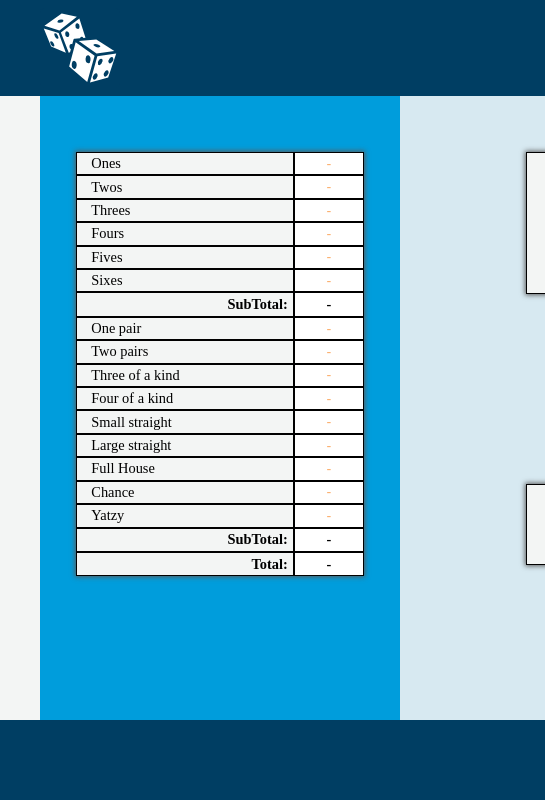
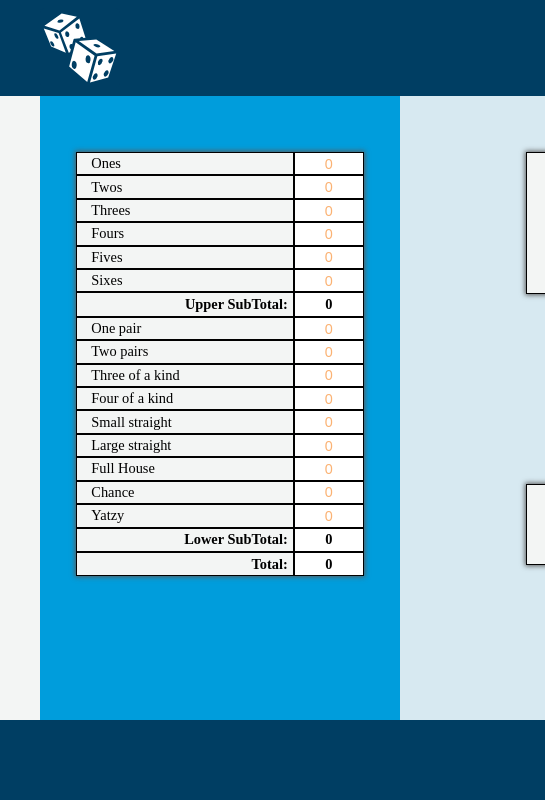
Before and after one commit to Martynas-K/Yatzy, a website: page index.html in a window 1280 px wide. Shown: the full height of the page, 0-545 px from the left. Drawn offline with Linux system fonts and the light colour scheme.

Commit message:
final score and restart implemented

```diff
--- a/index.html
+++ b/index.html
@@ -19,75 +19,75 @@
             <section class="score-board-container">
                 <div class="score-board-item">
                     <span class="score-board-item-description">Ones</span>
-                    <button id="ones" class="score-board-item-button upper" onclick="gameBoard.setScore(id)">-</button>
+                    <button id="ones" class="score-board-item-button upper" onclick="gameBoard.setScore(id)"></button>
                 </div>
                 <div class="score-board-item">
                     <span class="score-board-item-description">Twos</span>
-                    <button id="twos" class="score-board-item-button upper" onclick="gameBoard.setScore(id)">-</button>
+                    <button id="twos" class="score-board-item-button upper" onclick="gameBoard.setScore(id)"></button>
                 </div>
                 <div class="score-board-item">
                     <span class="score-board-item-description">Threes</span>
-                    <button id="threes" class="score-board-item-button upper" onclick="gameBoard.setScore(id)">-</button>
+                    <button id="threes" class="score-board-item-button upper" onclick="gameBoard.setScore(id)"></button>
                 </div>
                 <div class="score-board-item">
                     <span class="score-board-item-description">Fours</span>
-                    <button id="fours" class="score-board-item-button upper" onclick="gameBoard.setScore(id)">-</button>
+                    <button id="fours" class="score-board-item-button upper" onclick="gameBoard.setScore(id)"></button>
                 </div>
                 <div class="score-board-item">
                     <span class="score-board-item-description">Fives</span>
-                    <button id="fives" class="score-board-item-button upper" onclick="gameBoard.setScore(id)">-</button>
+                    <button id="fives" class="score-board-item-button upper" onclick="gameBoard.setScore(id)"></button>
                 </div>
                 <div class="score-board-item">
                     <span class="score-board-item-description">Sixes</span>
-                    <button id="sixes" class="score-board-item-button upper" onclick="gameBoard.setScore(id)">-</button>
+                    <button id="sixes" class="score-board-item-button upper" onclick="gameBoard.setScore(id)"></button>
                 </div>
                 <div class="score-board-item score-board-item-subtotal">
-                    <span class="score-board-item-description ">SubTotal: </span>
-                    <div id="upper-subtotal" class="score-board-item-button scored">-</div>
+                    <span class="score-board-item-description ">Upper SubTotal: </span>
+                    <div id="upper-subtotal" class="score-board-item-button totals">-</div>
                 </div>
                 <div class="score-board-item">
                     <span class="score-board-item-description">One pair</span>
-                    <button id="one-pair" class="score-board-item-button" onclick="gameBoard.setScore(id)">-</button>
+                    <button id="one-pair" class="score-board-item-button" onclick="gameBoard.setScore(id)"></button>
                 </div>
                 <div class="score-board-item">
                     <span class="score-board-item-description">Two pairs</span>
-                    <button id="two-pairs" class="score-board-item-button" onclick="gameBoard.setScore(id)">-</button>
+                    <button id="two-pairs" class="score-board-item-button" onclick="gameBoard.setScore(id)"></button>
                 </div>
                 <div class="score-board-item">
                     <span class="score-board-item-description">Three of a kind</span>
-                    <button id="three-of-a-kind" class="score-board-item-button" onclick="gameBoard.setScore(id)">-</button>
+                    <button id="three-of-a-kind" class="score-board-item-button" onclick="gameBoard.setScore(id)"></button>
                 </div>
                 <div class="score-board-item">
                     <span class="score-board-item-description">Four of a kind</span>
-                    <button id="four-of-a-kind" class="score-board-item-button" onclick="gameBoard.setScore(id)">-</button>
+                    <button id="four-of-a-kind" class="score-board-item-button" onclick="gameBoard.setScore(id)"></button>
                 </div>
                 <div class="score-board-item">
                     <span class="score-board-item-description">Small straight</span>
-                    <button id="small-straight" class="score-board-item-button" onclick="gameBoard.setScore(id)">-</button>
+                    <button id="small-straight" class="score-board-item-button" onclick="gameBoard.setScore(id)"></button>
                 </div>
                 <div class="score-board-item">
                     <span class="score-board-item-description">Large straight</span>
-                    <button id="large-straight" class="score-board-item-button" onclick="gameBoard.setScore(id)">-</button>
+                    <button id="large-straight" class="score-board-item-button" onclick="gameBoard.setScore(id)"></button>
                 </div>
                 <div class="score-board-item">
                     <span class="score-board-item-description">Full House</span>
-                    <button id="full-house" class="score-board-item-button" onclick="gameBoard.setScore(id)">-</button>
+                    <button id="full-house" class="score-board-item-button" onclick="gameBoard.setScore(id)"></button>
                 </div>
                 <div class="score-board-item">
                     <span class="score-board-item-description">Chance</span>
-                    <button id="chance" class="score-board-item-button" onclick="gameBoard.setScore(id)">-</button>
+                    <button id="chance" class="score-board-item-button" onclick="gameBoard.setScore(id)"></button>
                 </div>
                 <div class="score-board-item">
                     <span class="score-board-item-description">Yatzy</span>
-                    <button id="yatzy" class="score-board-item-button" onclick="gameBoard.setScore(id)">-</button>
+                    <button id="yatzy" class="score-board-item-button" onclick="gameBoard.setScore(id)"></button>
                 </div>
                 <div class="score-board-item score-board-item-subtotal">
-                    <span class="score-board-item-description ">SubTotal:</span>
-                    <div id="lower-subtotal" class="score-board-item-button scored">-</div>
+                    <span class="score-board-item-description ">Lower SubTotal:</span>
+                    <div id="lower-subtotal" class="score-board-item-button totals">-</div>
                 </div>
                 <div class="score-board-item score-board-item-subtotal">
                     <span class="score-board-item-description ">Total:</span>
-                    <div id="total" class="score-board-item-button scored">-</div>
+                    <div id="total" class="score-board-item-button totals">-</div>
                 </div>
             </section>
         </aside>
@@ -120,7 +120,7 @@
                 </div>
             </section>
             <section class="roll-button-container">
-                <button id="roll-button" class="roll-button" onclick="gameBoard.rollUnheldDice()">Roll Dice!</button>
+                <button id="roll-button" class="roll-button" onclick="gameBoard.rollButtonAction()">Roll Dice!</button>
             </section>
             <section class="dice-board-container dice-board-info">
                 <h3 id="info-heading" class="dice-board-info-heading">Click "Roll Dice" to begin the game!</h3>
--- a/js/gameBoard.js
+++ b/js/gameBoard.js
@@ -5,14 +5,26 @@ export const gameBoard = (() => {
         currentDiceValues = [],
         currentRoll = 0,
         upperSubtotal = 0,
-        lowerSubtotal = 0
+        lowerSubtotal = 0,
+        gameOver = false
 
     const rollButton = document.getElementById("roll-button");
     const infoHeading = document.getElementById("info-heading");
+    const infoSubheading = document.getElementById("info-subheading");
 
     const init = () => {
         getDiceSlots();
         displayInitialDice();
+        setInitialScoreValues();
+        disableScoreBoard();
+    }
+
+    const setInitialScoreValues = () => {
+        const scores = document.getElementsByClassName("score-board-item-button");
+        for (const score of scores) {
+            score.innerHTML = 0;
+            score.classList.remove("scored");
+        }
     }
 
     const getDiceSlots = () => {
@@ -22,6 +34,7 @@ export const gameBoard = (() => {
     }
 
     const displayInitialDice = () => {
+        clearHeldDice();
         for (const slot of diceSlots) {
             slot && (slot.firstElementChild.className = "");
             slot && (slot.firstElementChild.classList.add("dice", "die-init"));
@@ -43,12 +56,17 @@ export const gameBoard = (() => {
 
     const enableRollButton = () => {
         rollButton.removeAttribute("disabled");
-        rollButton.innerHTML = "Roll Dice!";
+        !gameOver && (rollButton.innerHTML = "Roll Dice!");
     }
 
     const updateRollButton = () => {
-        document.getElementById("info-subheading").innerHTML = "You have " + (3 - currentRoll) + " roll(s) left.";
-
+        if (gameOver) {
+            rollButton.innerHTML = "Start!";
+            infoHeading.innerHTML = "Your final score is " + (upperSubtotal + lowerSubtotal) + "!";
+            infoSubheading.innerHTML = "Click Start to play again.";
+            return;
+        }
+        infoSubheading.innerHTML = "You have " + (3 - currentRoll) + " roll(s) left.";
         if (currentRoll === 0) {
             infoHeading.innerHTML = "Next turn!";
         }
@@ -62,7 +80,15 @@ export const gameBoard = (() => {
         }
     }
 
-    const rollUnheldDice = () => {
+    const rollButtonAction = () => {
+        if (gameOver) {
+            restartGame();
+            return;
+        }
+        rollDice();
+    }
+
+    const rollDice = () => {
         for (let i = 0; i < 5; i++) {
             if (!document.getElementById("die-slot-" + i).classList.contains("selected")) {
                 currentDiceValues[i] = rollSingleDie();
@@ -119,19 +145,33 @@ export const gameBoard = (() => {
 
     const resetTurn = () => {
         currentRoll = 0;
+        checkForGameOver();
         updateRollButton();
         enableRollButton();
-        clearHeldDice();
         displayInitialDice();
     }
 
-    //TODO: final score; restart game
+    const checkForGameOver = () => {
+        const totalButtons = document.getElementsByClassName("score-board-item-button").length;
+        const scoredButtons = document.getElementsByClassName("scored").length
+                                + document.getElementsByClassName("totals").length;
+        return totalButtons === scoredButtons && (gameOver = true);
+    }
+
+    const restartGame = () => {
+        gameOver = false;
+        upperSubtotal = 0;
+        lowerSubtotal = 0;
+        setInitialScoreValues();
+        enableRollButton();
+        updateRollButton();
+    }
 
     init();
 
     return {
         toggleDieHold,
-        rollUnheldDice,
+        rollButtonAction,
         setScore
     }
 })();
--- a/style/gameBoard.css
+++ b/style/gameBoard.css
@@ -118,12 +118,14 @@ body {
     cursor: pointer;
 }
 
+
 .score-board-item-button:hover {
     transition: background-color 300ms ease-out;
     background-color: #fbb273;
+    color: black;
 }
 
-.scored {
+.totals, .scored {
     color: black;
 }
 
```
